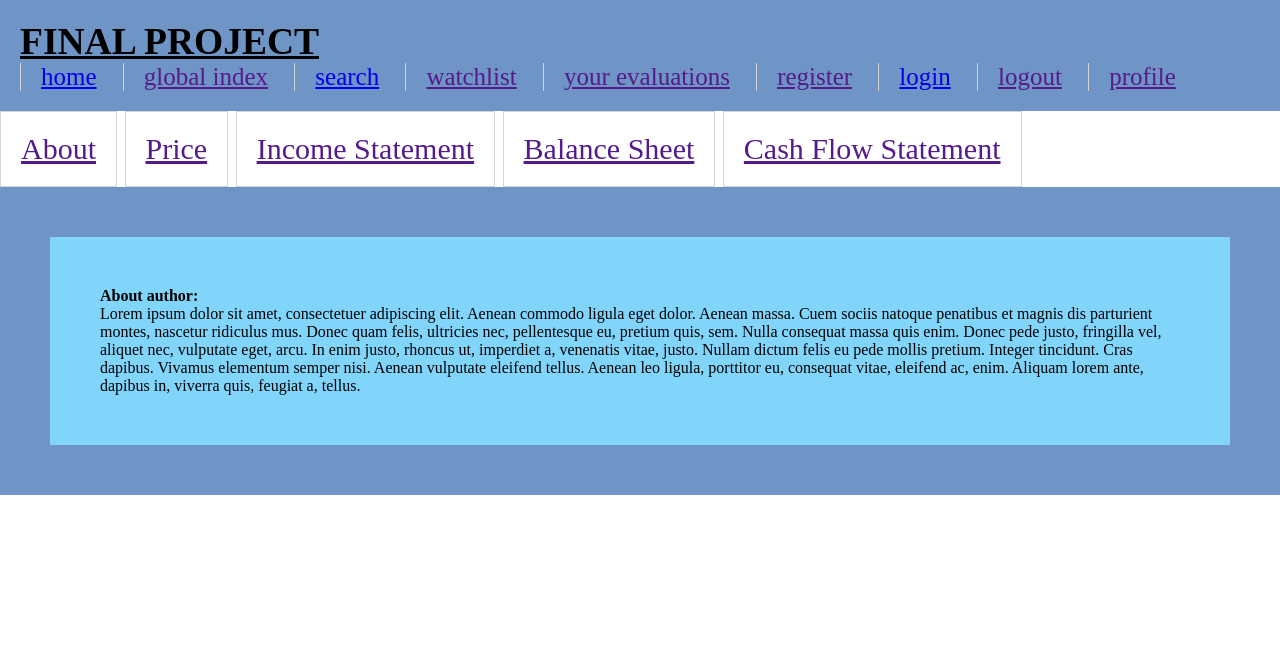
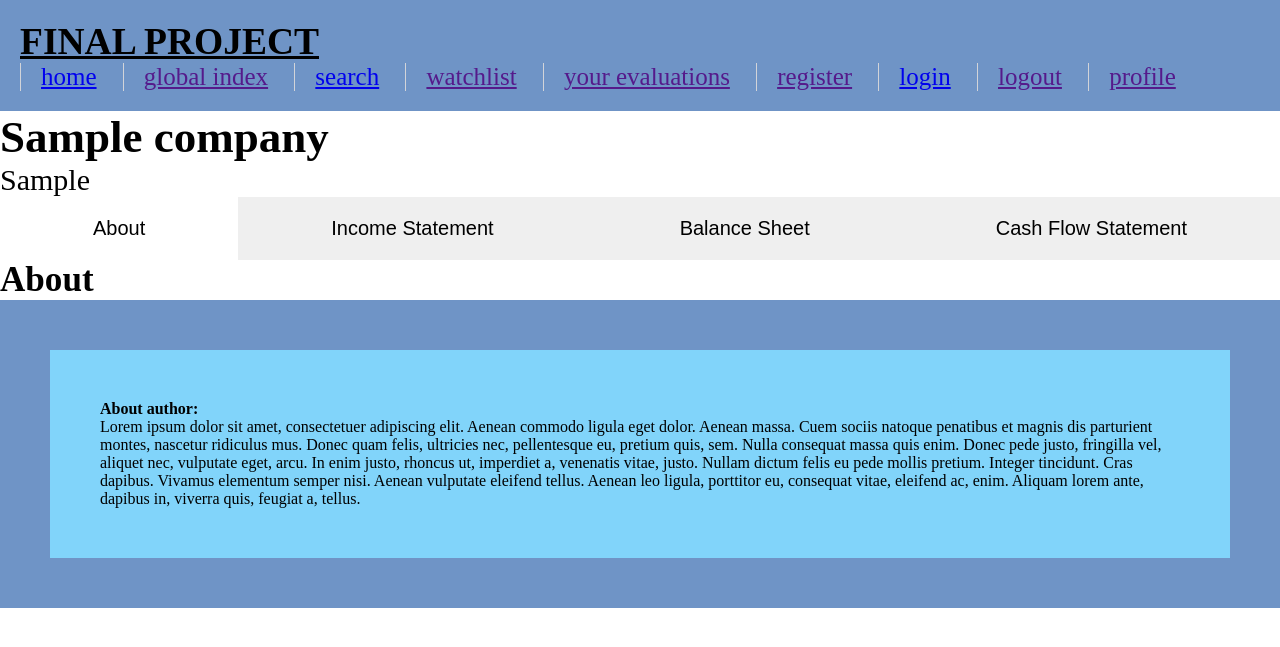
Before and after one commit to MichalDoman/EquityMagnet, a Django app: page /company-details/1 in a window 1280 px wide. Shown: the top 647 px of the page. Run offline with Django 4.2, Linux system fonts and the light colour scheme; tables that the repository leaves empty hold one stand-in row (values such as "Sample post").

Commit message:
companies details v1.1

```diff
--- a/final_project/main_app/static/base.css
+++ b/final_project/main_app/static/base.css
@@ -5,12 +5,12 @@
 }
 
 
-.content_block {
+.content-block {
     font-size: 30px;
     background-color: #ffffff;
 }
 
-.nav_bar {
+.nav-bar {
     font-size: 25px;
     background-color: #6f94c6;
     padding: 20px;
@@ -21,30 +21,30 @@ footer {
     padding: 50px;
 }
 
-.footer_box {
+.footer-box {
     background-color: #81d4fa;
     padding: 50px;
 }
 
-.nav_links {
+.nav-links {
     list-style: none;
 }
 
-.nav_links li {
+.nav-links li {
     display: inline-block;
     padding: 0 20px;
     border-left: 1px solid #D2D4D9;
 }
 
 /* ---------------------------------------------------------------- Home Page: */
-.grid_box {
+.grid-box {
     display: grid;
     grid-template-columns: auto auto;
     gap: 10px;
     padding: 10px 150px;
 }
 
-.grid_item {
+.grid-item {
     padding: 20px;
     text-align: start;
     background-color: #ffffff;
@@ -52,15 +52,34 @@ footer {
     border-radius: 5px;
 }
 
-.home_price_box {
+.home-price-box {
     display: grid;
     grid-template-columns: auto auto;
     color: #a41515;
 }
 
 /* ---------------------------------------------------------------- Company Details: */
-.detail_tabs li {
-    display: inline-block;
-    padding: 20px;
-    border: 1px solid #D2D4D9;
+.btn-box {
+    display: grid;
+    grid-template-columns: auto auto auto auto;
 }
+
+.tab-btn {
+    padding: 20px 0;
+    border: none;
+    text-transform: capitalize;
+    font-size: 20px;
+    display: block;
+}
+
+.tab-btn.active {
+    background: #ffffff;
+}
+
+.details {
+    display: none;
+}
+
+.details.active {
+    display: block;
+}
--- /dev/null
+++ b/final_project/main_app/static/js/company_details.js
@@ -0,0 +1,18 @@
+const tab_buttons = document.querySelectorAll(".tab-btn");
+const details = document.querySelectorAll(".details");
+const section = document.querySelector(".center-section")
+
+section.addEventListener("click", function (event) {
+    const tab_id = event.target.dataset.id;
+    if (tab_id) {
+        tab_buttons.forEach(function (button) {
+            button.classList.remove("active");
+            event.target.classList.add("active");
+        });
+        details.forEach(function (detail) {
+            detail.classList.remove("active");
+        });
+        const tab = document.getElementById(tab_id);
+        tab.classList.add("active");
+    }
+});
--- a/final_project/main_app/templates/base.html
+++ b/final_project/main_app/templates/base.html
@@ -5,14 +5,15 @@
     <head>
         <meta charset="UTF-8">
         <link rel="stylesheet" href="{% static "base.css" %}">
+        {% block javascript %}{% endblock %}
         <title>{% block title %}{% endblock %} | FinalProject</title>
     </head>
     <body>
         <header>
-            <nav class="nav_bar">
+            <nav class="nav-bar">
                 <h1 class="logo"><u>FINAL PROJECT</u></h1>
                 <!-- guzik do zmiany koloru na ciemny -->
-                <ul class="nav_links">
+                <ul class="nav-links">
                     <li><a href="{% url "home" %}">home</a></li>
                     <li><a href="">global index</a></li>
                     <li><a href="{% url "companies" %}">search</a></li>
@@ -26,13 +27,13 @@
             </nav>
         </header>
 
-        <div class="content_block">
+        <div class="content-block">
             {% block content %}
             {% endblock %}
         </div>
 
         <footer>
-            <div class="footer_box">
+            <div class="footer-box">
                 <label><b>About author:</b><br></label>
                 <label>
                     Lorem ipsum dolor sit amet, consectetuer adipiscing elit. Aenean commodo ligula eget dolor. Aenean massa.
--- a/final_project/main_app/templates/home.html
+++ b/final_project/main_app/templates/home.html
@@ -4,16 +4,16 @@
 {% block title %}Home Page{% endblock %}
 
 {% block content %}
-    <article class="grid_box">
+    <article class="grid-box">
         {% for company in companies %}
-            <div class="grid_item">
+            <div class="grid-item">
                 <h3>
                     <a href="{% url "company_details" company.pk %}">{{ company.symbol }} </a>
                     ({{ company.country }})</h3>
                 <p>{{ company.name }}</p>
                 <p><i>{{ company.exchange.symbol.upper }}</i></p>
                 <p>Market Cap: {{ company.market_cap }}</p>
-                <div class="home_price_box">
+                <div class="home-price-box">
                     <p>Price</p>
                     <p>Change</p>
                 </div>
--- a/final_project/main_app/templates/main_app/company_detail.html
+++ b/final_project/main_app/templates/main_app/company_detail.html
@@ -1,16 +1,44 @@
 {% extends "base.html" %}
 {% load static %}
+{% block javascript %}
+    <script src="{% static "js/company_details.js" %}" defer></script>
+{% endblock %}
 
 {% block title %}{{ company.symbol }}{% endblock %}
 
 {% block content %}
-    <nav>
-        <ul class="detail_tabs">
-            <li><a href="">About</a></li>
-            <li><a href="">Price</a></li>
-            <li><a href="">Income Statement</a></li>
-            <li><a href="">Balance Sheet</a></li>
-            <li><a href="">Cash Flow Statement</a></li>
-        </ul>
-    </nav>
+    <section class="details-section">
+
+        <div class="company-name">
+            <h2>{{ company.name }}</h2>
+            <p>{{ company.symbol }}</p>
+        </div>
+
+        <div class="center-section">
+
+            <div class="btn-box">
+                <button class="tab-btn active" data-id="about">About</button>
+                <button class="tab-btn" data-id="income-statement">Income Statement</button>
+                <button class="tab-btn" data-id="balance-sheet">Balance Sheet</button>
+                <button class="tab-btn" data-id="cash-flow-statement">Cash Flow Statement</button>
+            </div>
+
+            <div class="detail-box">
+                <div class="details active" id="about">
+                    <h3>About</h3>
+                </div>
+                <div class="details" id="income-statement">
+                    <h3>Income Statement</h3>
+                </div>
+                <div class="details" id="balance-sheet">
+                    <h3>Balance Sheet</h3>
+                </div>
+                <div class="details" id="cash-flow-statement">
+                    <h3>Cash Flow Statement</h3>
+                </div>
+            </div>
+
+        </div>
+
+    </section>
 {% endblock %}
```
